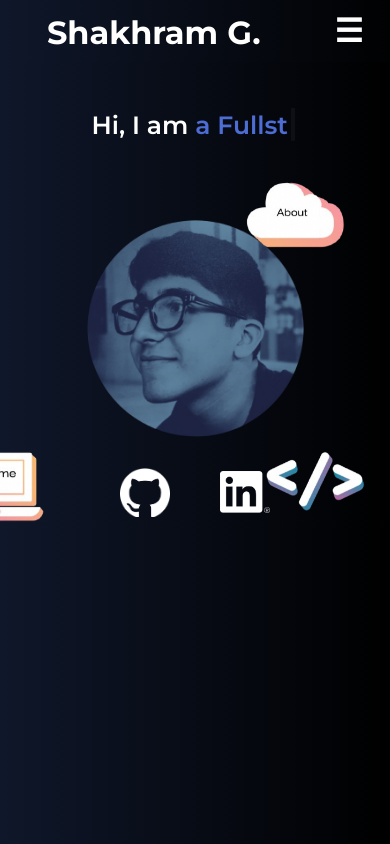
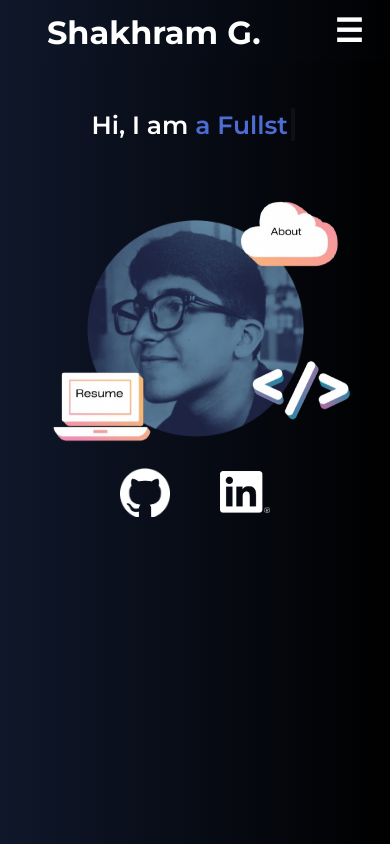
Before and after one commit to sgafurov/portfolio, a React (Create React App) app in the folder portfolio/: page / in a window 390 px wide. Built offline with nearby package versions, Linux system fonts and the light colour scheme.

Commit message:
percentage-based positioning and scaling for icons on home page

```diff
--- a/portfolio/src/styles/Home.css
+++ b/portfolio/src/styles/Home.css
@@ -135,19 +135,19 @@ body {
 
     .about-me-icon {
         width: 40%;
-        top: -40px;
-        right: -30px;
+        top: -10%;
+        right: -10%;
     }
 
     .resume-icon {
         width: 40%;
-        top: 230px;
-        right: 270px;
+        top: 70%;
+        right: 70%;
     }
 
     .projects-icon {
         width: 40%;
-        top: 230px;
-        right: -50px;
+        top: 65%;
+        right: -15%;
     }
 }
```
